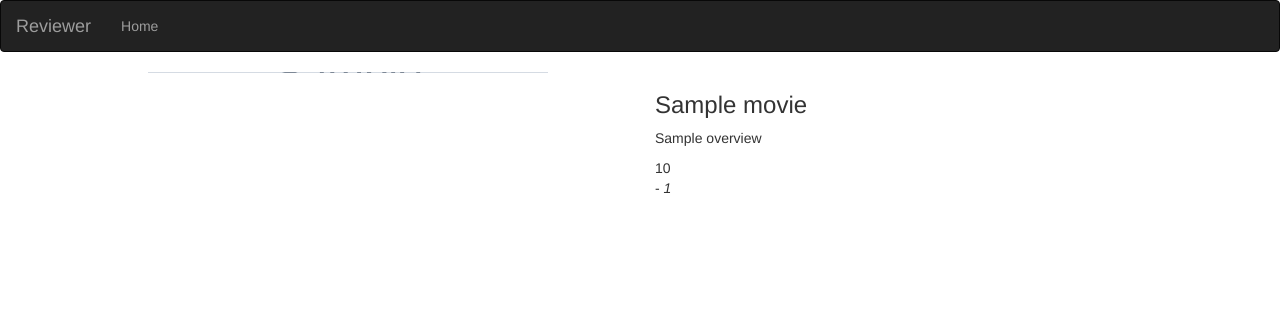
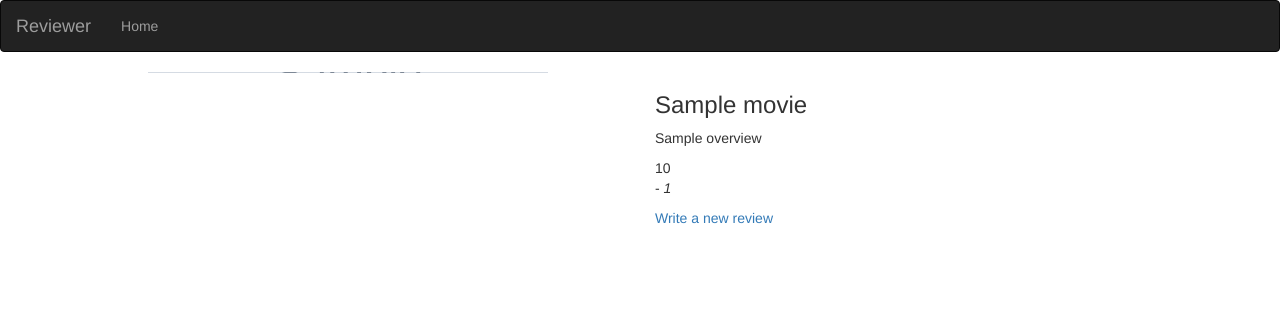
Before and after one commit to Krasivaya/Movie-Reviewer, a Flask app: template app/templates/movie.html in a window 1280 px wide. Shown: the top 312 px of the page. Run offline with Flask 2, Linux system fonts and the light colour scheme; the template is opened without the code that fills it: most values are stand-ins (such as "Sample title", 1, 10 or a date in 2020); grey boxes marked "Sample" are stand-in pictures; parts of the project's set-up code (start-up, migrations or seed data) failed here and were passed over; some libraries are stand-ins or nearby versions.

Commit message:
Add review page

```diff
--- a/app/templates/movie.html
+++ b/app/templates/movie.html
@@ -11,6 +11,7 @@
                     <h3>{{ movie.title }}</h3>
                     <p class="overview">{{ movie.overview }}</p>
                     <p class="ratings">{{ movie.vote_average }} <br> - <i>{{ movie.vote_count }}</i></p>
+                    <a href="/movie/review/new/{{ movie.id }}" class="ratings">Write a new review</a>
                 </div>
             </div>
         </div>
```
